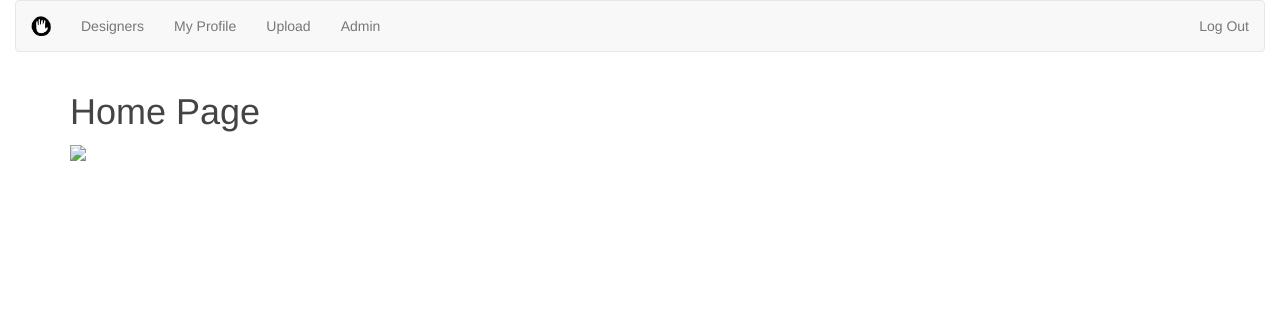
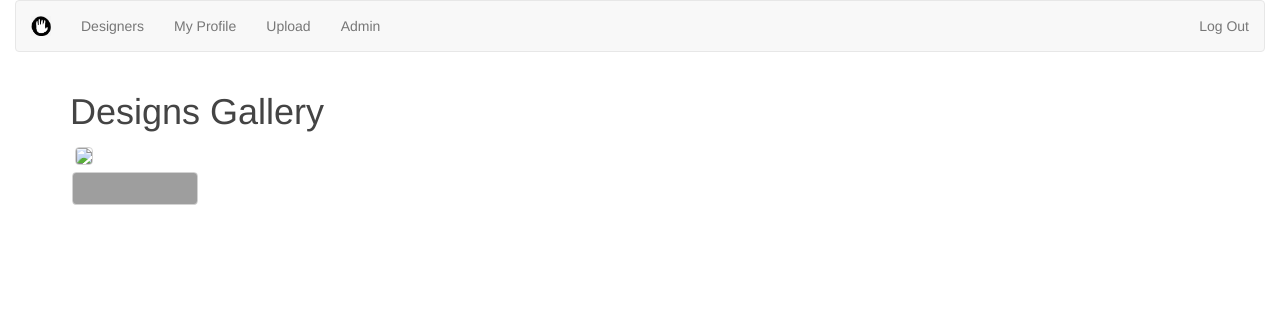
Before and after one commit to fashion-crowdsource/platform, a Node project: template api/views/index.jade in a window 1280 px wide. Shown: the top 312 px of the page. Run offline with Node 20 templates, Linux system fonts and the light colour scheme; the template is opened without the code that fills it: most values are stand-ins (such as "Sample title", 1, 10 or a date in 2020); some libraries are stand-ins or nearby versions; grey boxes are pictures that could not be loaded.

Commit message:
added the paypal button

```diff
--- a/api/views/index.jade
+++ b/api/views/index.jade
@@ -3,9 +3,10 @@ extends ./layouts/default.jade
 block content
 	.row
 		.col-md-12
-			h1 Home Page
+			h1 Designs Gallery
 
 			if designs
 				each design in designs
 					a(href='/'+design._id)
-						img(src=design.mainImage.medium.url)
+						img.galleryImg(src=design.mainImage.medium.url)
+						a.paypal-img-logo(href="https://www.paypal.com/uk/webapps/mpp/home" class="paypal-img-logo">PayPal)
--- a/public/css/main.css
+++ b/public/css/main.css
@@ -130,7 +130,7 @@ textarea {
 
 /*-----------profile page-------------*/
 
-.profilePic, #imagesOnProfile {
+.profilePic, #imagesOnProfile, .galleryImg {
 	border: solid 1px lightgrey;
   	border-radius: 4px;
   	margin-bottom: 10px;
@@ -288,3 +288,25 @@ textarea {
   	margin: auto;
 }
 /*.........end of design page.........*/
+
+.paypal-img-logo {
+  display: inline-block;
+  width: 126px;
+  height: 33px;
+  overflow: hidden;
+  text-indent: -999em;
+  background: transparent url(https://www.paypalobjects.com/webstatic/i/logo/rebrand/ppcom.svg) center center no-repeat;
+  background-image: url(https://www.paypalobjects.com/webstatic/i/logo/rebrand/ppcom.png)\9;
+  background-size: 124px 33px;
+  vertical-align: middle;
+  border: 1.5px solid lightgrey;
+  border-radius: 4px;
+  padding: 10px;
+  display: block;
+  margin: 2px;
+}
+
+.galleryImg {
+  	margin: 5px;
+  	display: inline-block;
+}
```
